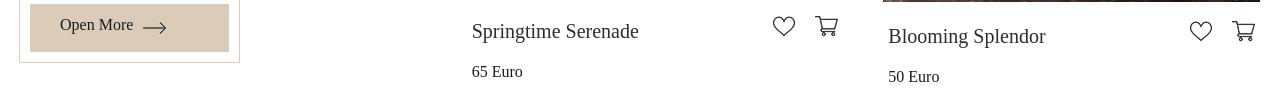
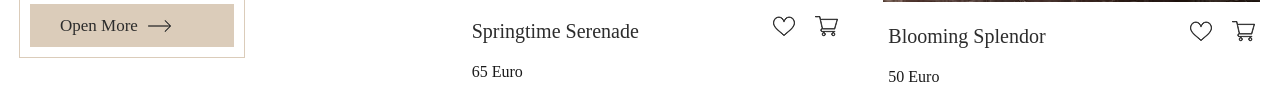
Before and after one commit to IntAtoi/Lessons, a plain HTML site: page lesson_17/index.html in a window 1280 px wide. Shown: the part 2962-3064 px from the top of the page. Drawn offline with Linux system fonts and the light colour scheme; a web font is replaced by a local one.

Commit message:
Update index.html

```diff
--- a/lesson_17/index.html
+++ b/lesson_17/index.html
@@ -505,7 +505,7 @@
 								</div>
 								<div class="card__price"><p>80 Euro</p></div>
 
-									<button class="blossomia__button" type="button"><p>Open More</p>
+									<button class="blossomia__button" type="button">Open More
 										<img src="img/right-arrow.png" alt="right-arrow">
 									</button>
 
```
